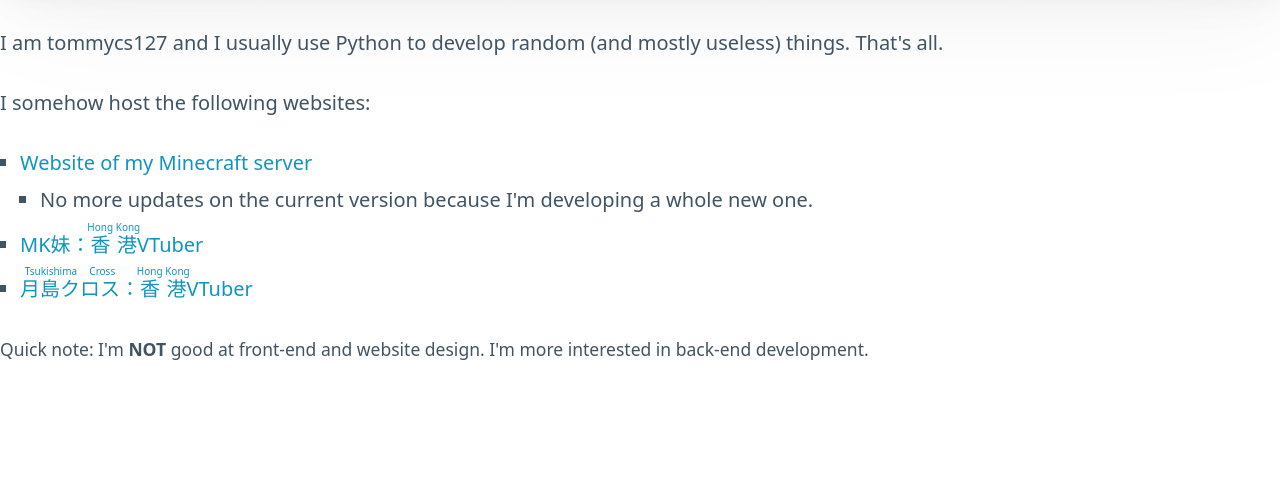
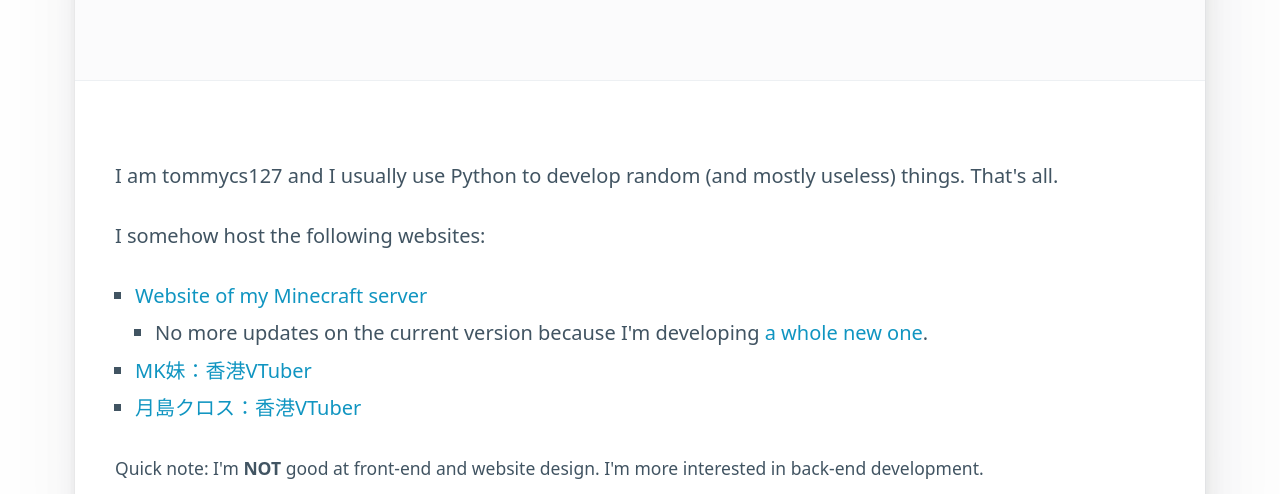
Before and after one commit to tommycs127/tommycs127.github.io, a plain HTML site: page index.html in a window 1280 px wide. Shown: the part 306-800 px from the top of the page. Drawn offline with nearby package versions, Linux system fonts and the light colour scheme.

Commit message:
Update index.html

```diff
--- a/index.html
+++ b/index.html
@@ -6,6 +6,7 @@
   <link rel="stylesheet" href="https://cdnjs.cloudflare.com/ajax/libs/font-awesome/6.1.1/css/all.min.css"/>
 </head>
 <body>
+  <main class="container">
     <article>
       <header>
         <hgroup>
@@ -16,19 +17,20 @@
           <h2>A weak Hongkongese software developer</h2>
         </hgroup>
       </header>
-  </article>
       <p>I am tommycs127 and I usually use Python to develop random (and mostly useless) things. That's all.</p>
       <p>I somehow host the following websites:</p>
       <ul>
         <li>
           <a href="https://mc.drummish.com">Website of my Minecraft server</a>
           <ul>
-        <li>No more updates on the current version because I'm developing a whole new one.</li>
+            <li>No more updates on the current version because I'm developing <a href="https://github.com/tommycs127/MineFlask">a whole new one</a>.</li>
           </ul>
         </li>
-    <li><a href="https://hkmkmui.com">MK妹：<ruby>香港 <rp>(</rp><rt>Hong Kong</rt><rp>)</rp></ruby>VTuber</a></li>
-    <li><a href="https://tksm.tk"><ruby>月島クロス <rp>(</rp><rt>Tsukishima Cross</rt><rp>)</rp></ruby>：<ruby>香港 <rp>(</rp><rt>Hong Kong</rt><rp>)</rp></ruby>VTuber</a></li>
+        <li><a href="https://hkmkmui.com">MK妹：香港VTuber</a></li>
+        <li><a href="https://tksm.tk">月島クロス：香港VTuber</a></li>
       </ul>
       <p><small>Quick note: I'm <strong>NOT</strong> good at front-end and website design. I'm more interested in back-end development.</small></p>
+    </article>
+  </main>
 </body>
 </html>
```
Lines whose indentation alone changed are shown as unchanged.
